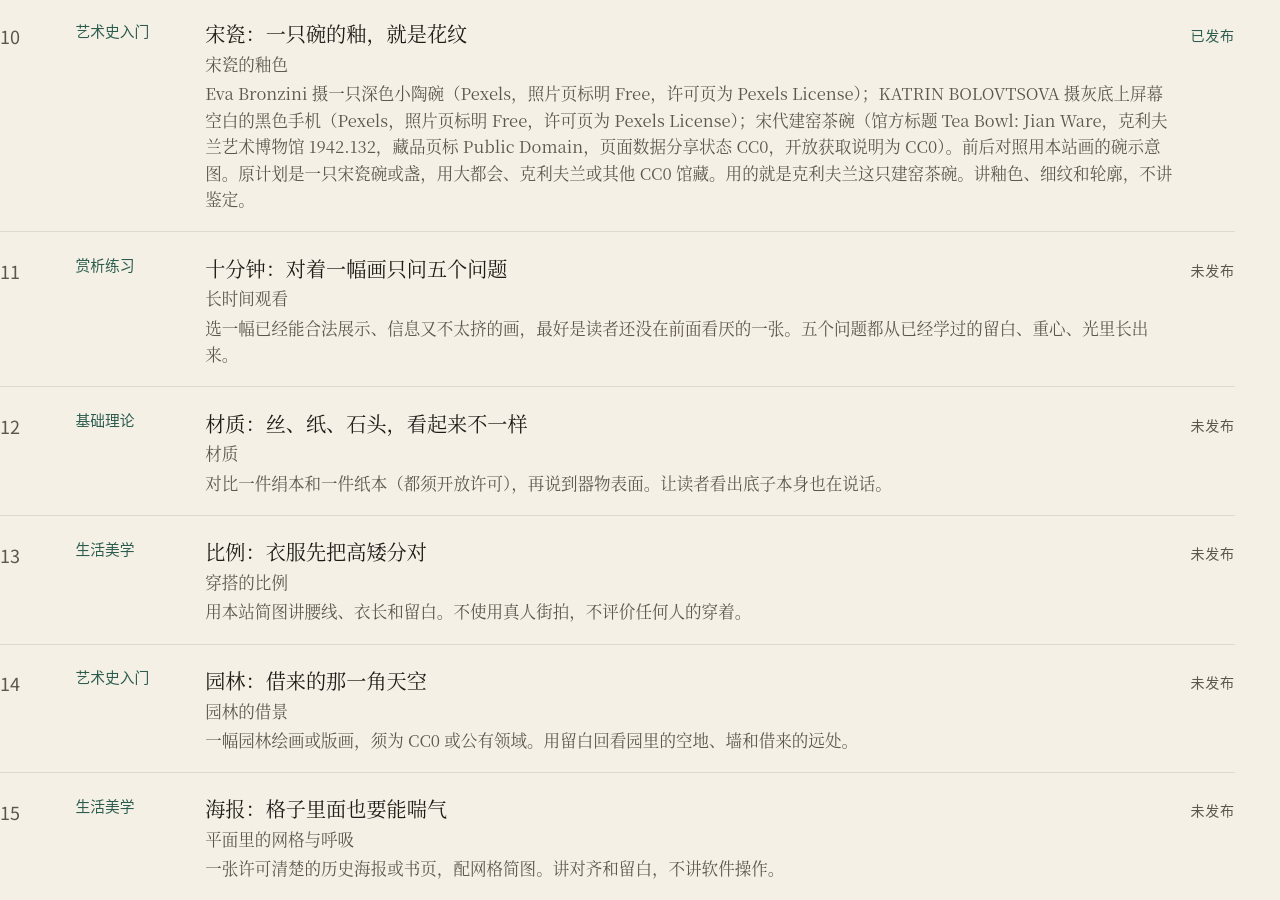
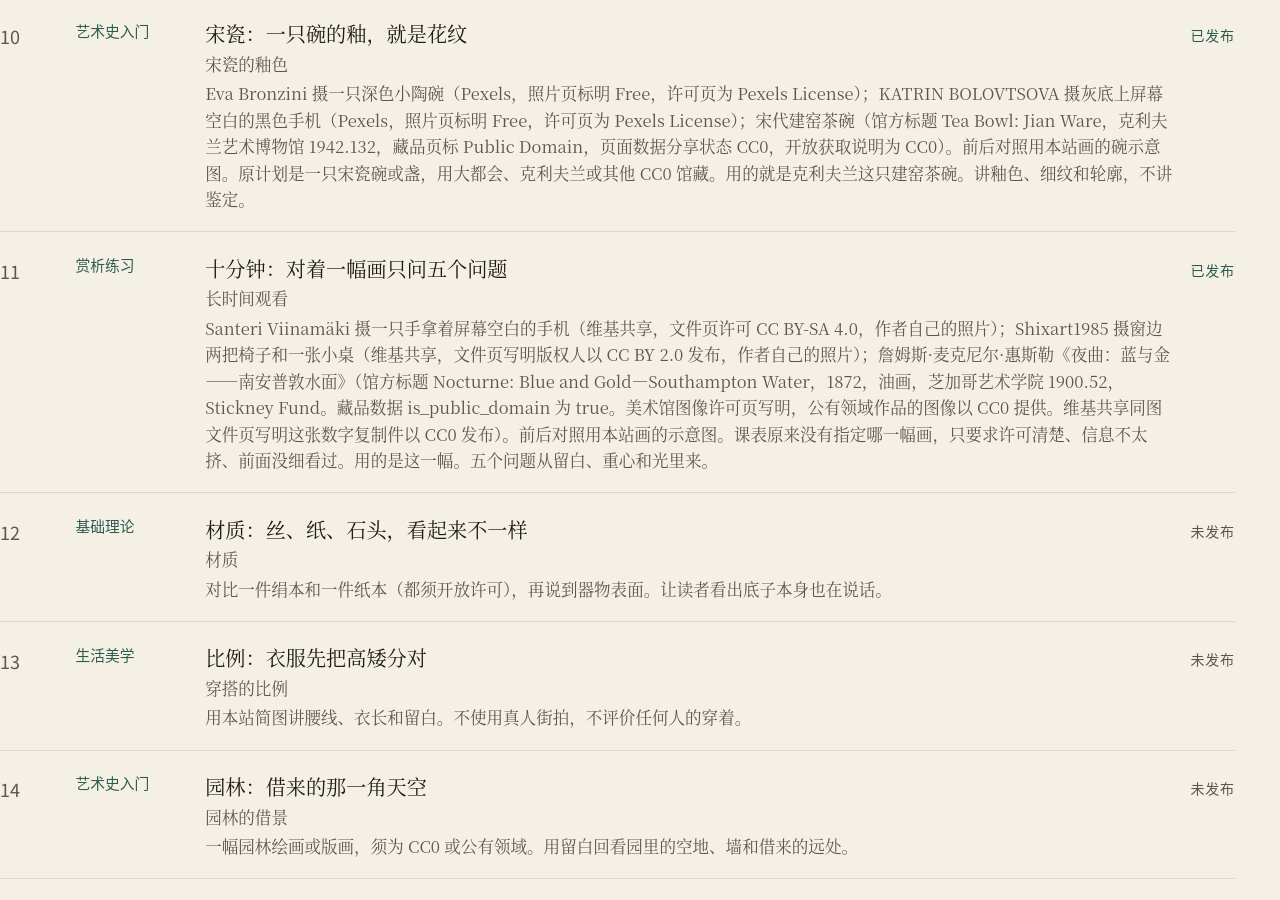
Before and after one commit to 57cx/aesthetics-daily, a Jekyll site: the page built from curriculum.html, in a window 1280 px wide and 900 px high, scrolled down 2039 px. Built offline with Jekyll 4.4.1, drawn with Linux system fonts in a browser that asks for light colours; some of the changed text lies outside the part shown.

Commit message:
Publish day 11 on looking for ten minutes and asking five questions. (#12)
Teach slow looking with a blank phone screen, a window-side cafe, and Whistler's Nocturne: Blue and Gold—Southampton Water. Mark day 11 published.

Co-authored-by: Cursor Agent <cursoragent@cursor.com>
Co-authored-by: 57cx <57cx@users.noreply.github.com>

```diff
--- a/_data/curriculum.yml
+++ b/_data/curriculum.yml
@@ -86,8 +86,9 @@
   title: "十分钟：对着一幅画只问五个问题"
   category: 赏析练习
   topic: 长时间观看
-  examples: "选一幅已经能合法展示、信息又不太挤的画，最好是读者还没在前面看厌的一张。五个问题都从已经学过的留白、重心、光里长出来。"
-  published: false
+  examples: "Santeri Viinamäki 摄一只手拿着屏幕空白的手机（维基共享，文件页许可 CC BY-SA 4.0，作者自己的照片）；Shixart1985 摄窗边两把椅子和一张小桌（维基共享，文件页写明版权人以 CC BY 2.0 发布，作者自己的照片）；詹姆斯·麦克尼尔·惠斯勒《夜曲：蓝与金——南安普敦水面》（馆方标题 Nocturne: Blue and Gold—Southampton Water，1872，油画，芝加哥艺术学院 1900.52，Stickney Fund。藏品数据 is_public_domain 为 true。美术馆图像许可页写明，公有领域作品的图像以 CC0 提供。维基共享同图文件页写明这张数字复制件以 CC0 发布）。前后对照用本站画的示意图。课表原来没有指定哪一幅画，只要求许可清楚、信息不太挤、前面没细看过。用的是这一幅。五个问题从留白、重心和光里来。"
+  published: true
+  date: 2026-11-22
 -
   day: 12
   title: "材质：丝、纸、石头，看起来不一样"
--- /dev/null
+++ b/_posts/2026-11-22-day-11-five-questions.md
@@ -0,0 +1,157 @@
+---
+layout: article
+title: "十分钟：对着一幅画只问五个问题"
+description: "先看手里一部空白屏幕的手机，再看窗边两把椅子。最后留一幅夜里的水面，五个问题你自己问。"
+date: 2026-11-22 08:00:00 +0800
+day: 11
+category: 赏析练习
+topic: 长时间观看
+permalink: /days/11/
+image: /assets/images/day-11/two-chairs-window.jpg
+image_alt: "两把棕色的椅子中间夹着一张黑色小桌，桌上有杯子和一只浅色小碟。后面是白窗帘和很亮的窗，右边挂着一块褐色的帘子。"
+image_width: 1065
+image_height: 1600
+---
+
+<p class="core"><span class="core-label">一句话</span>对着一幅画给它十分钟，只问五个问题，比三秒划过去看得更多。</p>
+
+## 图例讲解
+
+你刷手机，一幅画或者一张照片，常常停不了三秒。拇指一推，下一张就来了。画还是那幅画。是你没停。
+
+今天反过来。只看一张。给它十分钟。只问五个问题。
+
+这五个问题，不从新词里来。从你已经看过的三件事里来。
+
+第一日讲过留白。就是故意空出一块地方，让眼睛有处可停。
+
+第二日讲过重心。就是这张画面靠哪一边站着。大的、深的、挤在一起的，会把那一边压住。
+
+前几天看过光。亮在哪，从哪边来，东西才分得开。
+
+这三个说法，前面都说过。今天不用再背。你就拿它们当问题的材料。
+
+先看一只手，和一部手机。
+
+<figure class="plate">
+  <img src="{{ '/assets/images/day-11/blank-phone-hand.jpg' | relative_url }}" width="1600" height="1201" alt="一只手拿着一部手机，屏幕是空白的白。手机四周是灰墙，墙占了画面的大半。">
+  <figcaption>
+    <span class="cap-title">Santeri Viinamäki 摄，空白屏幕的手机</span>
+    <span class="cap-meta">文件页标题 Hand holding smartphone with blank white screen，就是一只手拿着屏幕空白的手机。Santeri Viinamäki，他自己拍的。文件页上的日期是 2016 年 11 月 14 日。画面里，手从左下伸进来，手机屏幕是一块白，后面是灰墙。原图 4592 × 3448 像素。本站只把宽缩到 1600 像素，没有裁切。</span>
+    <span class="cap-license"><a href="https://commons.wikimedia.org/wiki/File:Hand_holding_smartphone_with_blank_white_screen.jpg">维基共享文件页</a> · 作者 Santeri Viinamäki，许可：<a href="https://creativecommons.org/licenses/by-sa/4.0/">CC BY-SA 4.0</a>。文件页写明这是作者自己的照片，并以 CC BY-SA 4.0 发布。可以复制、修改、传播，包括商用。要署他的名，链到这个许可，并说明改过。改过的图如果再给人用，也得用同样的许可。本站做的改动只是缩小。</span>
+  </figcaption>
+</figure>
+
+屏幕是一块白。白的四周是黑边。后面是灰墙，很大。
+
+眼睛可以停在这块白上。也可以先在灰墙上停一下。这一张可以多看一会儿。
+
+第十日那部手机躺在桌上，说的是一块空白本身可以当样子。今天这只手拿着手机，说的是你停不停。
+
+你自己的手机一打开相册，小图就一排排。每张都很小，每张都在叫。三秒，你就划走。第一个问题还没问出来。
+
+所以今天的动作很具体。把手机放在桌上。不要握在手里。选一张，不换。
+
+再看一个你走在街上也可能走进去的角落。两把椅子，一张小桌，后面是亮着的窗。文件页把它归在咖啡馆一类。
+
+<figure class="plate">
+  <img src="{{ '/assets/images/day-11/two-chairs-window.jpg' | relative_url }}" width="1065" height="1600" alt="两把棕色的椅子中间是一张黑色小桌。桌上有杯子、玻璃杯和一只浅色小碟。后面大半是白窗帘和很亮的窗，右边有一块褐色的帘子，地上是浅色石纹。" loading="lazy">
+  <figcaption>
+    <span class="cap-title">Shixart1985 摄，窗边的两把椅子</span>
+    <span class="cap-meta">文件页标题 Two chairs and a table with drinks and snacks in a bright room with large windows，就是大窗旁边的两把椅子和一张小桌，桌上有饮料和小吃。拍摄者是维基共享用户 Shixart1985，他自己拍的。文件页上的日期是 2026 年 4 月 7 日。文件页的说明写着：两把棕色椅子放在小桌旁边，房间有大窗，光充满了这块地方。分类里写着咖啡馆。画面里能看见白窗帘、右边一块褐色的帘子、杯子和一只浅色小碟。原图 4024 × 6048 像素。本站只把高缩到 1600 像素，没有裁切。</span>
+    <span class="cap-license"><a href="https://commons.wikimedia.org/wiki/File:Two_chairs_and_a_table_with_drinks_and_snacks_in_a_bright_room_with_large_windows.jpg">维基共享文件页</a> · 作者 Shixart1985，许可：<a href="https://creativecommons.org/licenses/by/2.0/">CC BY 2.0</a>。文件页写明，版权人把这张照片以知识共享 署名 2.0 通用许可发布。可以复制、修改、传播，包括商用。要署他的名，链到这个许可，并说明改过。不能写成是他替本站背书。本站做的改动只是缩小。</span>
+  </figcaption>
+</figure>
+
+你要是坐在旁边，三秒就会低头看手机。现在先别看手机。就看这一张。
+
+空在哪？上半是窗和白窗帘，那一块亮，也空。重心在哪？两把深色的椅子在下面，画面靠它们站。光在哪？从窗户来。窗帘是最亮的地方。
+
+这三句，是先在椅子上问一遍。画上的问题放在最后。我先不答。
+
+下面换一幅画。问法一样。
+
+作者是詹姆斯·麦克尼尔·惠斯勒。馆方标题是 Nocturne: Blue and Gold—Southampton Water。按这个标题，可以说《夜曲：蓝与金——南安普敦水面》。中文是按馆方的英文标题说的。
+
+夜曲，本来是夜里的一首曲子。他拿这个词给夜里的画起名。这个词不用背。南安普敦是英国南边一个靠海的地方。水面就是那一片水。地名也不用背。
+
+画在 1872 年。油画。你能看见一片水，远处一条岸，一轮橙色的圆，一些很小的亮点，还有几块深色。
+
+你晚上坐车，窗外面常常是暗的河，远处有几盏灯。你通常看三秒，就低头看手机。这幅画要的是你别低头。问法还是那三个：空在哪，靠哪边站，光在哪。
+
+先看画。五个问题在最后。
+
+<figure class="plate">
+  <img src="{{ '/assets/images/day-11/whistler-southampton.jpg' | relative_url }}" width="1600" height="1058" alt="一幅横幅的夜景。大半是灰绿色。靠近中间偏左，地平线上有一轮橙色的圆。圆的左右有很小的亮点。左下方有几块深色的影子。右下角有一个小小的记号。" loading="lazy">
+  <figcaption>
+    <span class="cap-title">惠斯勒《夜曲：蓝与金——南安普敦水面》</span>
+    <span class="cap-meta">馆方标题 Nocturne: Blue and Gold—Southampton Water。中文「夜曲：蓝与金——南安普敦水面」是按这个标题说的，馆方页面上用的是英文。詹姆斯·麦克尼尔·惠斯勒（James McNeill Whistler，美国，1834–1903）。1872 年。油画，画在布上。馆方尺寸是 51 × 76.7 厘米。馆方写法是 51 × 76.7 cm (20 1/16 × 30 3/16 in.)。创作地点馆方记为伦敦。芝加哥艺术学院，Arts of the Americas，Stickney Fund，藏品号 1900.52。馆方记录画面右下、水面上有作者的记号，黄色，是一只小蝴蝶。这个记号不用背。维基共享这张是 3000 × 1983 像素。本站只把宽缩到 1600 像素，没有裁切。</span>
+    <span class="cap-license"><a href="https://www.artic.edu/artworks/56905/nocturne-blue-and-gold-southampton-water">藏品页</a> · <a href="https://commons.wikimedia.org/wiki/File:James_McNeill_Whistler_-_Nocturne,_Blue_and_Gold%E2%80%94Southampton_Water_-_1900.52_-_Art_Institute_of_Chicago.jpg">维基共享文件页</a> · 许可：<a href="https://creativecommons.org/publicdomain/zero/1.0/">CC0</a>。藏品数据里 is_public_domain 为 true，copyright_notice 为空。芝加哥艺术学院<a href="https://www.artic.edu/image-licensing">图像许可页</a>写明，馆方认为属于公有领域、或馆方放弃自己可能有的版权的藏品图像，以 CC0 提供；标着 CC0 的图可以免费使用，包括商用，不必再向馆方请示。<a href="https://www.artic.edu/open-access">开放获取</a>页也写明，馆藏图像以 CC0 提供，可以不受限制地使用。维基共享这一张的来源就是上面的藏品页。文件页写明，这张数字复制件以 CC0 1.0 发布：可以把权利放弃到法律允许的程度，复制、修改、传播、表演，包括商用，不必请示。CC0 不要求署名。本站仍然写下了标题、作者和馆名。本站做的改动只是缩小。</span>
+  </figcaption>
+</figure>
+
+## 好与不好的对比
+
+下面两张不是照片，也不是上面那幅画。是本站画的示意。不是哪个人的房间，也不拿来笑话谁。示意图里的深色块和那个小亮点，不是画里的那一轮圆，也不是那几块影子。不要拿示意图去对答案。
+
+<div class="compare">
+  <figure>
+    <img src="{{ '/assets/images/day-11/compare-stay.svg' | relative_url }}" width="800" height="560" alt="示意图：一大块浅色是空的。左下方有一块深色的方块。右上方只有一个小的橙色圆点。">
+    <figcaption>
+      <span class="label">这样更妥</span>
+      大半是空的。下面只有一块深色，旁边只有一个小亮点。
+    </figcaption>
+  </figure>
+  <figure>
+    <img src="{{ '/assets/images/day-11/compare-grid.svg' | relative_url }}" width="800" height="560" alt="示意图：一部手机的屏幕里排着九个一样大的小格。每格里都有圆、线、点或色块，没有一格是空的。">
+    <figcaption>
+      <span class="label">这样发闷</span>
+      九个小格一样大，每格都在叫，眼睛没有地方停。
+    </figcaption>
+  </figure>
+</div>
+
+先说标着「这样发闷」的那张为什么看着累。它像你相册里的一格一格。九块大小差不多。有的是红圆，有的是蓝线，有的是黄三角，有的是一排绿点。每块一样大声。你刚看左上，右下又来。没有一块是空的，也没有一块明显更重。亮的东西到处都是。眼睛一直跳。五分钟都待不住，五个问题问不完。
+
+标着「这样更妥」的那张，事情很少。大半是空的浅色。左下方只有一块深色，画面靠它站。右上方只有一个小亮点。你可以问：空在哪，脚踩在哪，光在哪。问的时候，眼睛有地方放。
+
+能停，是因为别的地方没有跟它抢。抢的东西一样多，又一样大声，眼睛就累。
+
+<section class="practice">
+  <h2 id="小练习">小练习</h2>
+  <p>现在就能做。不用出门，不用买票，也不用去美术馆。别人的家、别人的衣服，今天不看，也不评。</p>
+  <p>打开你的相册。选一张你已经拍过的照片。不要选满是图标的截图。东西少一点，比较好问。东西多的也可以，你还是只问这几句。</p>
+  <p>把手机横放在桌上，不要握在手里。设一个十分钟。这十分钟不划走，不换下一张，不点开别的。十分钟会有点长。中间想划走的时候，把手机再往桌子中间推一推。</p>
+  <p>只问下面几句。每句写一行就够。不用写得美。</p>
+  <ol class="questions">
+    <li>空着的地方在哪？</li>
+    <li>这张照片靠哪一边站？最重的是哪一件？</li>
+    <li>最亮的地方在哪？光像是从哪边来的？</li>
+    <li>用手指挡住最亮的那一块。照片还站得住吗？</li>
+    <li>十分钟到了。哪一处是前三秒没看见的？</li>
+  </ol>
+  <p>写完，今天的练习就结束了。</p>
+</section>
+
+## 赏析练习
+
+还是上面这幅惠斯勒。看够十分钟，再答题。五个都问。没有标准答案。先别判断它好不好。写给自己。
+
+<figure class="plate">
+  <img src="{{ '/assets/images/day-11/whistler-southampton.jpg' | relative_url }}" width="1600" height="1058" alt="一幅横幅的夜景。大半是灰绿色。靠近中间偏左，地平线上有一轮橙色的圆。圆的左右有很小的亮点。左下方有几块深色的影子。右下角有一个小小的记号。" loading="lazy">
+  <figcaption>
+    <span class="cap-title">惠斯勒《夜曲：蓝与金——南安普敦水面》</span>
+    <span class="cap-meta">馆方标题 Nocturne: Blue and Gold—Southampton Water。中文是按这个标题说的。詹姆斯·麦克尼尔·惠斯勒，1872 年。油画，布面。51 × 76.7 厘米。芝加哥艺术学院，Stickney Fund，藏品号 1900.52。维基共享这张 3000 × 1983 像素。本站只把宽缩到 1600 像素，没有裁切。</span>
+    <span class="cap-license"><a href="https://www.artic.edu/artworks/56905/nocturne-blue-and-gold-southampton-water">藏品页</a> · <a href="https://commons.wikimedia.org/wiki/File:James_McNeill_Whistler_-_Nocturne,_Blue_and_Gold%E2%80%94Southampton_Water_-_1900.52_-_Art_Institute_of_Chicago.jpg">维基共享文件页</a> · 许可：<a href="https://creativecommons.org/publicdomain/zero/1.0/">CC0</a>。藏品数据里 is_public_domain 为 true。芝加哥艺术学院<a href="https://www.artic.edu/image-licensing">图像许可页</a>写明，公有领域作品的图像以 CC0 提供，可以免费使用，包括商用，不必再请示。维基共享文件页写明，这张数字复制件以 CC0 1.0 发布，可以复制、修改、传播，不必请示。CC0 不要求署名。本站仍然写下了标题、作者和馆名。</span>
+  </figcaption>
+</figure>
+
+<ol class="questions">
+  <li>空出来的那一大块在哪？你看着更像水，更像天，还是分不清？它大概占了画面的多少？</li>
+  <li>你的眼睛最后停在哪一处？那一处靠左，靠右，还是靠近中间？</li>
+  <li>把画面分成上下两半。重的东西在下面，还是在上面？你靠画面里的哪一块看出来？</li>
+  <li>最亮的是哪一处？它是一大片，还是很小的一点？它旁边还有没有别的小亮点？</li>
+  <li>在心里把最亮的那一处盖住。空着的地方还在不在？这张画还站得住吗？</li>
+</ol>
+
+<p class="colophon">空白屏幕的手机、窗边的两把椅子，都从维基共享下载到本站，只把最长边缩到 1600 像素以内，没有裁切。惠斯勒这幅用的是维基共享上芝加哥艺术学院的那一张，同样只缩小，没有裁切。课表原来没有指定哪一幅画，只说选一幅能合法展示、信息不太挤、前面没细看过的。用的就是这一幅夜景。两张对照是本站画的示意，不是某张真照片，也不是这幅画的答案，不拿来笑话谁。许可和署名写在每张图的图注里。</p>
```
Also changed, not shown: assets/images/day-11/blank-phone-hand.jpg (added), assets/images/day-11/compare-grid.svg (added), assets/images/day-11/compare-stay.svg (added), assets/images/day-11/two-chairs-window.jpg (added), assets/images/day-11/whistler-southampton.jpg (added).
